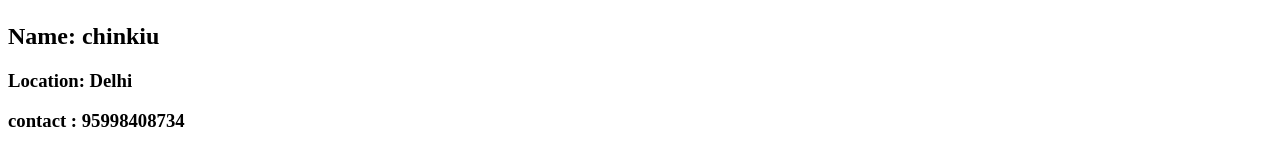
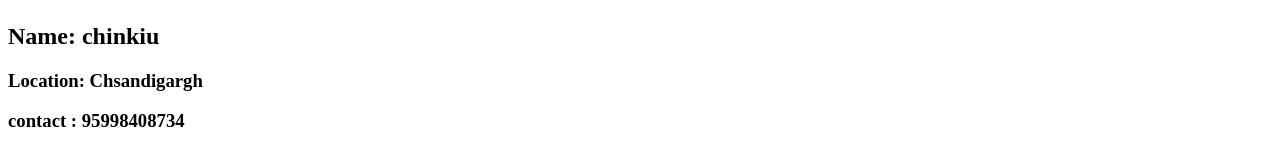
Before and after one commit to Deepanshu850/namaste_food, a React (Vite) app: page /about in a window 1280 px wide. Shown: the part 381-534 px from the top of the page. Built offline with nearby package versions, Linux system fonts and the light colour scheme.

Commit message:
desturucture this.props

```diff
--- a/src/components/About.js
+++ b/src/components/About.js
@@ -6,7 +6,7 @@
         <>
             <h1>About us Component</h1>
             <User />
-            <UserClass name="chinkiu" />
+            <UserClass name="chinkiu" location="Chsandigargh" />
         </>
     )
 }
--- a/src/components/UserClass.js
+++ b/src/components/UserClass.js
@@ -7,9 +7,10 @@
     }
 
     render() {
+        const { name, location } = this.props;
         return (<div className="user-card-class">
-            <h2> Name:  {this.props.name}</h2>
-            <h3>Location: Delhi</h3>
+            <h2> Name:  {name}</h2>
+            <h3>Location: {location}</h3>
             <h3>contact : 95998408734</h3>
             <h3> Btech : CSE</h3>
         </div>);
```
